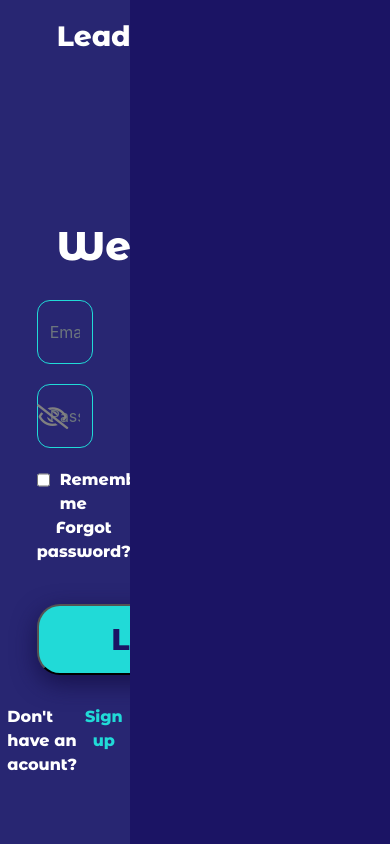
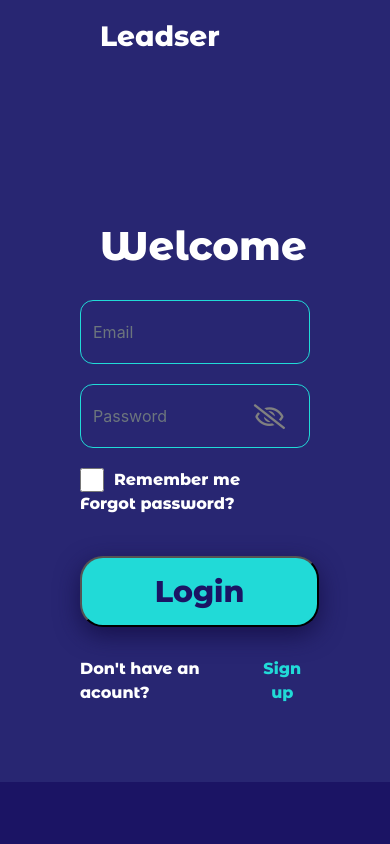
Before and after one commit to Josedaniel93/leadser, an Angular app: page /login in a window 390 px wide. Built offline with nearby package versions, Linux system fonts and the light colour scheme.

Commit message:
Responsive Login

```diff
--- a/src/app/login/login.component.html
+++ b/src/app/login/login.component.html
@@ -1,7 +1,7 @@
 <div id="main">
   <div class="container-fluid">
     <div class="row expand">
-      <div class="col-4 main-log">
+      <div class="col-12 col-sm-4 main-log">
         <div class="row">
           <div class="col offset-2">
             <h3 class="form-title">Leadser</h3>
@@ -9,7 +9,6 @@
         </div>
         <div class="row form-group">
           <div class="col-8 ">
-
               <div class="row flex-column ">
                 <div class="col">
                   <h1 class="form-second-title">Welcome</h1>
@@ -40,7 +39,6 @@
                       <a href="URI" class="ml-2">Sign up</a>
                 </div>
               </div>
-
           </div>
         </div>
       </div>
```
